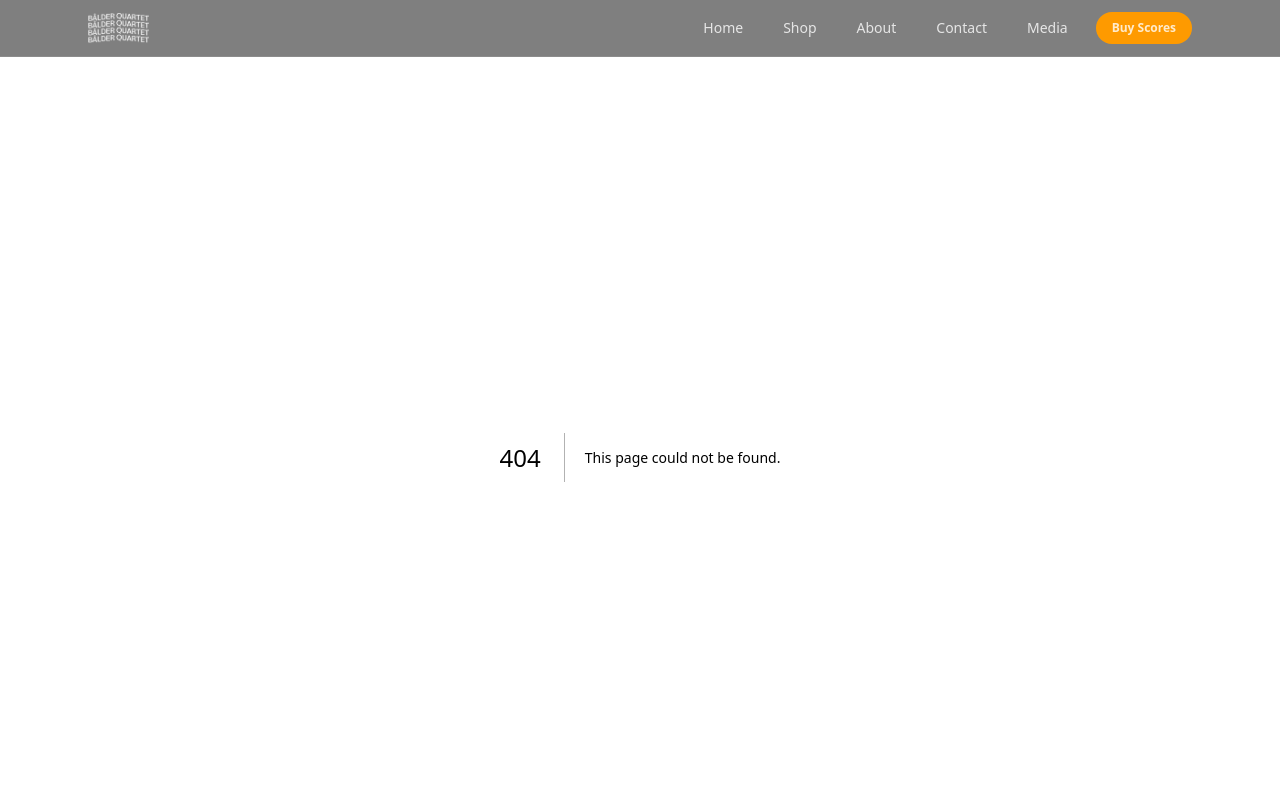
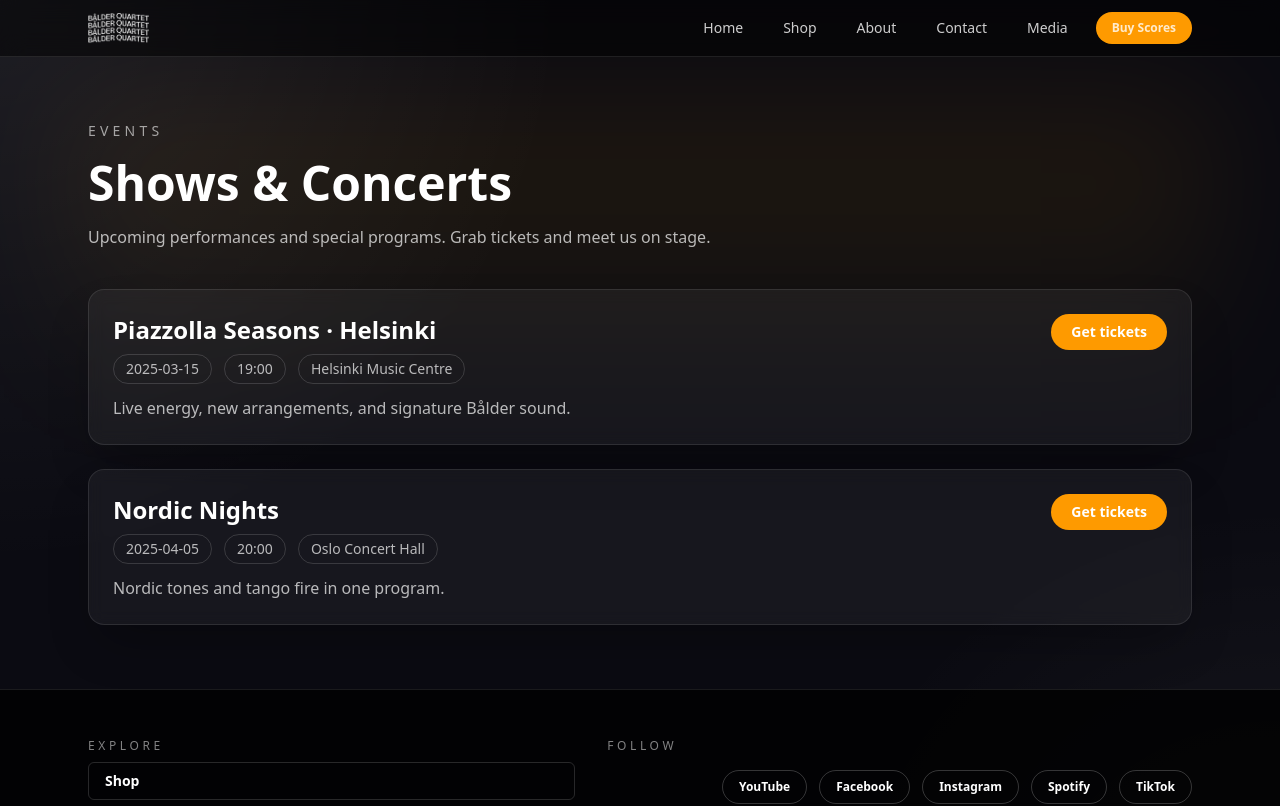
Before and after one commit to tmz1dka/BolderQrepo, a Next.js app: page /events in a window 1280 px wide. Before the commit this address had no page. Shown: the top 806 px of the page. Built offline with nearby package versions, Linux system fonts and the light colour scheme.

Commit message:
Add events page with concert listings

```diff
--- /dev/null
+++ b/app/events/page.tsx
@@ -0,0 +1,103 @@
+"use client";
+
+import Link from "next/link";
+import eventsData from "@/events.json";
+
+type EventItem = {
+  id: string;
+  title: string;
+  date: string;
+  time?: string;
+  location?: string;
+  description?: string;
+  ticketUrl?: string;
+};
+
+const fallbackEvents: EventItem[] = [
+  {
+    id: "evt-1",
+    title: "Piazzolla Seasons · Helsinki",
+    date: "2025-03-15",
+    time: "19:00",
+    location: "Helsinki Music Centre",
+    description: "Live energy, new arrangements, and signature Bålder sound.",
+  },
+  {
+    id: "evt-2",
+    title: "Nordic Nights",
+    date: "2025-04-05",
+    time: "20:00",
+    location: "Oslo Concert Hall",
+    description: "Nordic tones and tango fire in one program.",
+  },
+];
+
+const events: EventItem[] =
+  Array.isArray(eventsData) && eventsData.length > 0 ? (eventsData as EventItem[]) : fallbackEvents;
+
+export default function EventsPage() {
+  return (
+    <main className="relative mx-auto max-w-6xl px-4 py-16 lg:px-6">
+      <div className="absolute inset-x-0 top-10 -z-10 h-80 bg-gradient-to-b from-amber-500/10 via-amber-400/5 to-transparent blur-3xl" />
+      <div className="flex flex-col gap-3">
+        <p className="text-sm uppercase tracking-[0.3em] text-white/60">Events</p>
+        <h1 className="text-4xl font-semibold leading-tight text-white sm:text-5xl">
+          Shows & Concerts
+        </h1>
+        <p className="max-w-2xl text-white/70">
+          Upcoming performances and special programs. Grab tickets and meet us on stage.
+        </p>
+      </div>
+
+      <section className="mt-10 space-y-6">
+        {events.map((event) => (
+          <article
+            key={event.id}
+            className="flex flex-col gap-3 rounded-2xl border border-white/10 bg-white/5 p-6 text-white shadow-2xl shadow-black/30 backdrop-blur"
+          >
+            <div className="flex flex-col justify-between gap-3 sm:flex-row sm:items-start">
+              <div className="space-y-2">
+                <h2 className="text-2xl font-semibold">{event.title}</h2>
+                <div className="flex flex-wrap items-center gap-3 text-sm text-white/70">
+                  <span className="rounded-full border border-white/15 px-3 py-1">
+                    {event.date}
+                  </span>
+                  {event.time && (
+                    <span className="rounded-full border border-white/15 px-3 py-1">
+                      {event.time}
+                    </span>
+                  )}
+                  {event.location && (
+                    <span className="rounded-full border border-white/15 px-3 py-1">
+                      {event.location}
+                    </span>
+                  )}
+                </div>
+              </div>
+              <div className="flex flex-wrap gap-2">
+                {event.ticketUrl ? (
+                  <a
+                    href={event.ticketUrl}
+                    target="_blank"
+                    rel="noreferrer"
+                    className="rounded-full bg-amber-500 px-5 py-2 text-sm font-semibold text-black transition hover:bg-amber-400"
+                  >
+                    Get tickets
+                  </a>
+                ) : (
+                  <Link
+                    href="/contact"
+                    className="rounded-full bg-amber-500 px-5 py-2 text-sm font-semibold text-black transition hover:bg-amber-400"
+                  >
+                    Get tickets
+                  </Link>
+                )}
+              </div>
+            </div>
+            {event.description && <p className="text-white/70">{event.description}</p>}
+          </article>
+        ))}
+      </section>
+    </main>
+  );
+}
```
